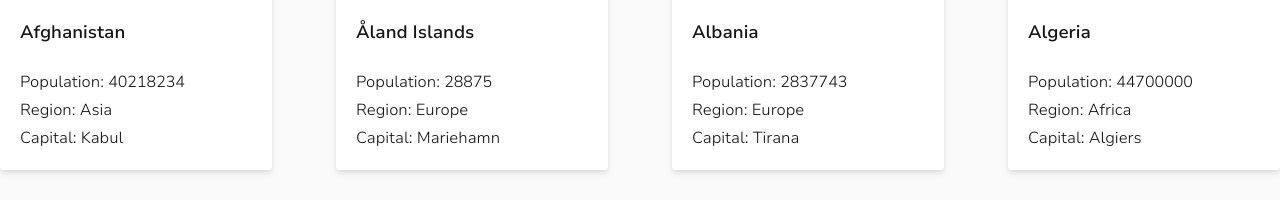
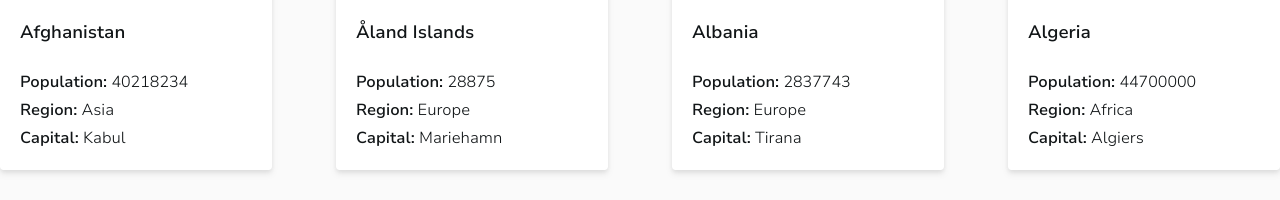
Before and after one commit to payman-hoseini/rest-country, a Next.js app: page / in a window 1280 px wide. Shown: the part 402-602 px from the top of the page. Built offline with nearby package versions, Linux system fonts and the light colour scheme.

Commit message:
fixing border country names

```diff
--- a/src/app/[country]/page.tsx
+++ b/src/app/[country]/page.tsx
@@ -14,10 +14,19 @@ export default async function CountryPage({ params } : { params : Promise<{ coun
                return country
           }
      })
-     console.log(countryNameParam)
+     let borderCountry : Country[]  = [];
+     if(Array.isArray(countryInfo?.borders)){
+          for( let i =0 ; i< countryInfo?.borders.length ; i++){
+               borderCountry.push(countrieslist.find(( country : Country ) => {
+                    if(country.alpha3Code == countryInfo.borders[i]){
+                         return country.name
+                    }
+               }))
+          }
+     }
+     console.log(borderCountry)
      return(
           <>
-
                <main className='bg-background h-screen'>
                     <div className='container mx-auto pt-10'>
                          <Link href='/' className='bg-elements inline-block px-8 py-[10px] rounded drop-shadow-md'>
@@ -49,10 +58,11 @@ export default async function CountryPage({ params } : { params : Promise<{ coun
                                         </div>
                                    </div>
                                    <div className='mt-16 flex items-center space-x-2'>
-                                        <p>Border Countries:</p>
+                                        <p className='font-semibold text-nowrap'>Border Countries:</p>
                                         <div className='flex space-x-3'>
                                              {
-                                                  Array.isArray(countryInfo?.borders) ?  countryInfo.borders.map(border => <p className='bg-elements px-5 py-1 text-sm rounded' key={border}>{border}</p>)  : <p className='bg-elements px-5 py-1 text-sm rounded'>No Country</p>
+                                                  Array.isArray(countryInfo?.borders) ?  borderCountry.map(border => <p className='bg-elements px-5 py-1 text-sm rounded shadow text-nowrap' key={border.alpha3Code}>{border.name}</p>)  : <p className='bg-elements px-5 py-1 text-sm rounded shadow'>No Country</p>
+                                                  // countryInfo.borders.map(border => <p className='bg-elements px-5 py-1 text-sm rounded shadow' key={border}>{border}</p>)
                                              }
                                         </div>
                                    </div>
--- a/src/app/page.tsx
+++ b/src/app/page.tsx
@@ -5,7 +5,7 @@ import Link from 'next/link';
 
 export default async function Home() {
   const file = await fs.readFile(process.cwd() + '/src/app/data.json' , 'utf8')
-  const countries = JSON.parse(file)
+  const countries : Country[] = JSON.parse(file)
   return (
     <>
       {/* <div className="dark bg-elements font-Nunito py-5 drop-shadow-md">
@@ -48,9 +48,9 @@ export default async function Home() {
                     </div>
                     <div className='pb-5 px-5 text-text space-y-1'>
                       <p className='font-semibold py-5 text-lg'>{country.name}</p>
-                      <p>Population:<span className='font-light'> {country.population}</span></p>
-                      <p>Region:<span className='font-light'> {country.region}</span></p>
-                      <p>Capital:<span className='font-light'> {country.capital==undefined ? "No Capital"  : country.capital}</span></p>
+                      <p className='font-semibold'>Population:<span className='font-light'> {country.population}</span></p>
+                      <p className='font-semibold'>Region:<span className='font-light'> {country.region}</span></p>
+                      <p className='font-semibold'>Capital:<span className='font-light'> {country.capital==undefined ? "No Capital"  : country.capital}</span></p>
                     </div>
                   </Link>
                 ))
```
